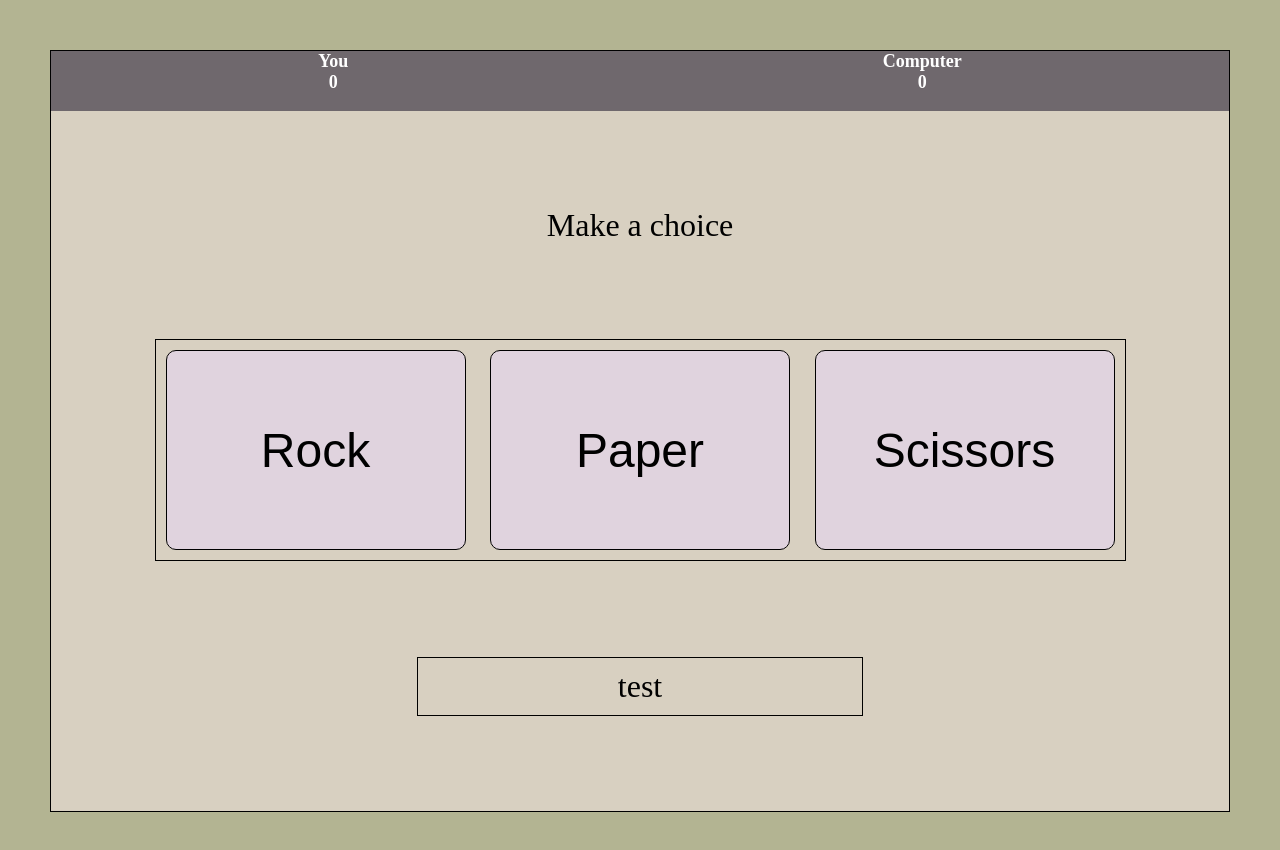
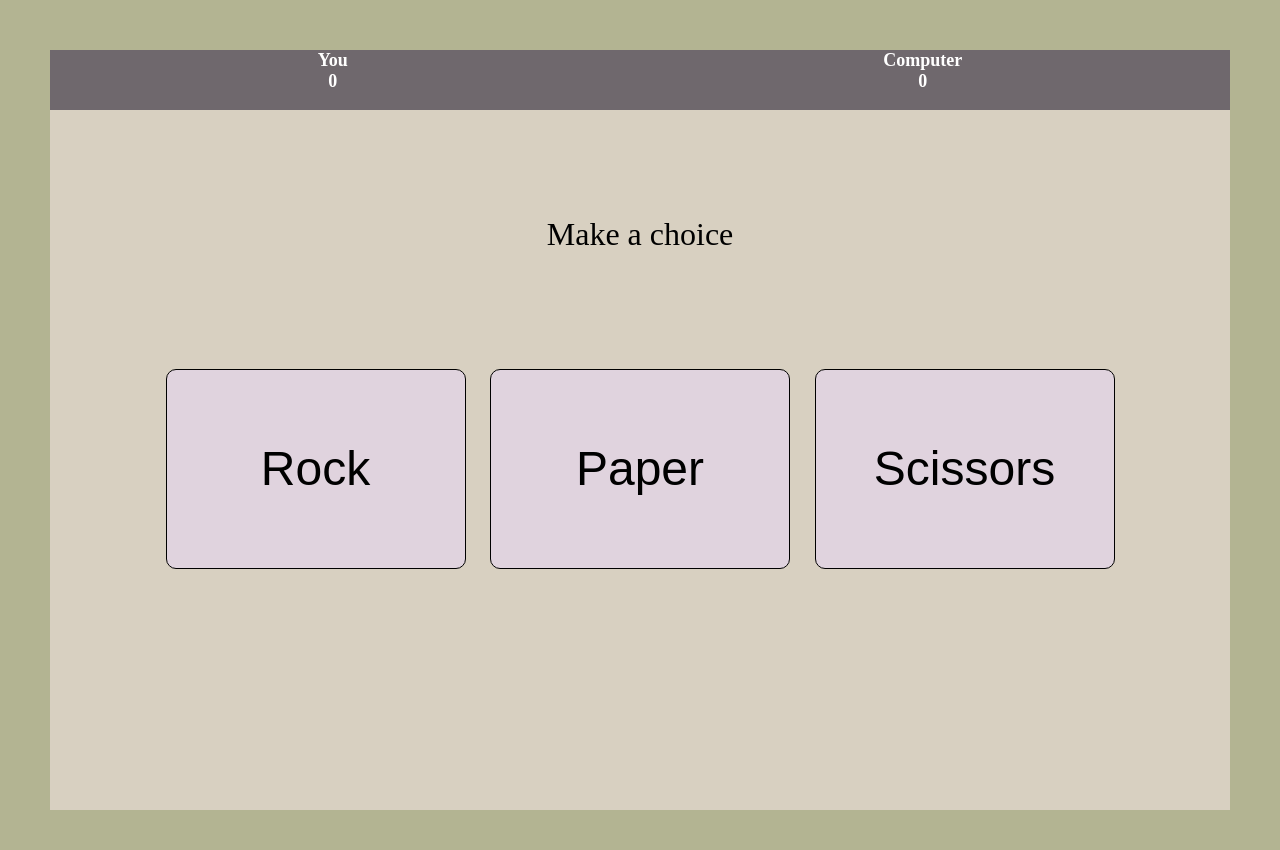
Before and after one commit to pidoras-arch/Rock-Paper-Scissors, a plain HTML site: page index.html in a window 1280 px wide. Drawn offline with Linux system fonts and the light colour scheme.

Commit message:
Remove test attributes from html and style files
Which are some borders and placeholder text for some elements for the
purpose of testing if everything is working well style and logic wise

```diff
--- a/index.html
+++ b/index.html
@@ -26,7 +26,7 @@
                 <button id = "paper">Paper</button>
                 <button id = "scissors">Scissors</button>
             </div>
-            <div class = "result">test</div>
+            <div class = "result"></div>
 
     </div>
 </body>
--- a/style.css
+++ b/style.css
@@ -10,7 +10,6 @@
     background-color: white;
     display: flex;
     flex-direction: column;
-    border: solid 1px;
 }
 .scoreBoard{
     font-weight: bold;
@@ -38,9 +37,6 @@
 .doIt{
     font-size: xx-large;
 }
-.userChoice{
-    border: solid 1px;
-}
 button{
     background-color: #E0D3DE;
     height: 200px;
@@ -52,7 +48,6 @@ button{
 }
 
 .result{
-    border: solid 1px;
     font-size: xx-large;
     padding: 10px 200px 10px 200px;
 }
```
